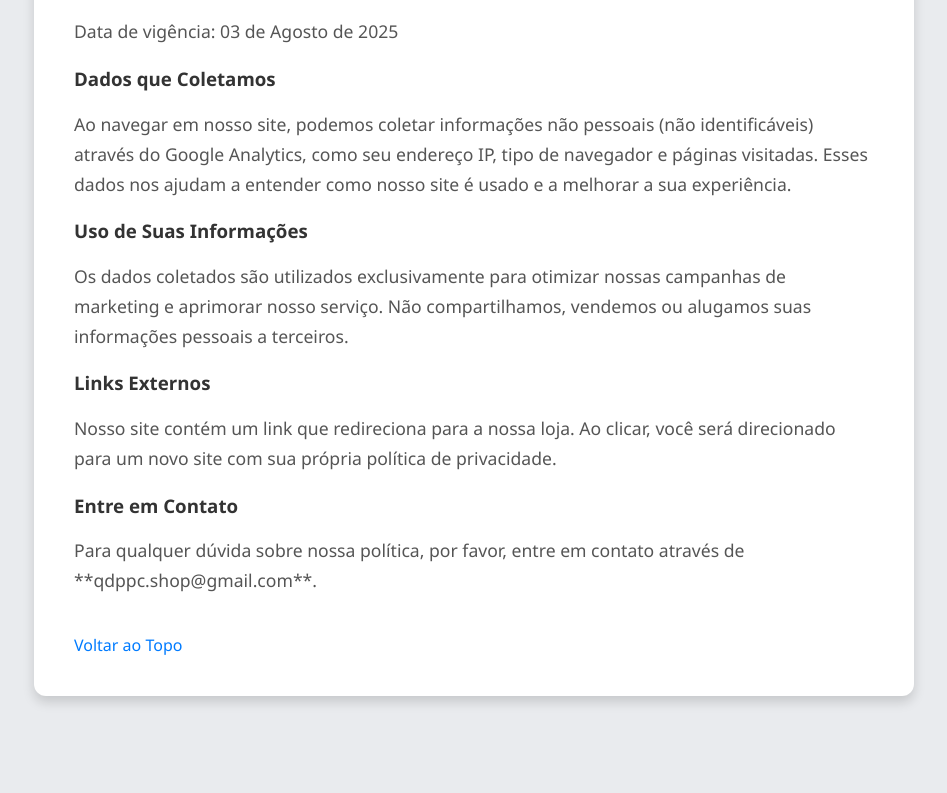
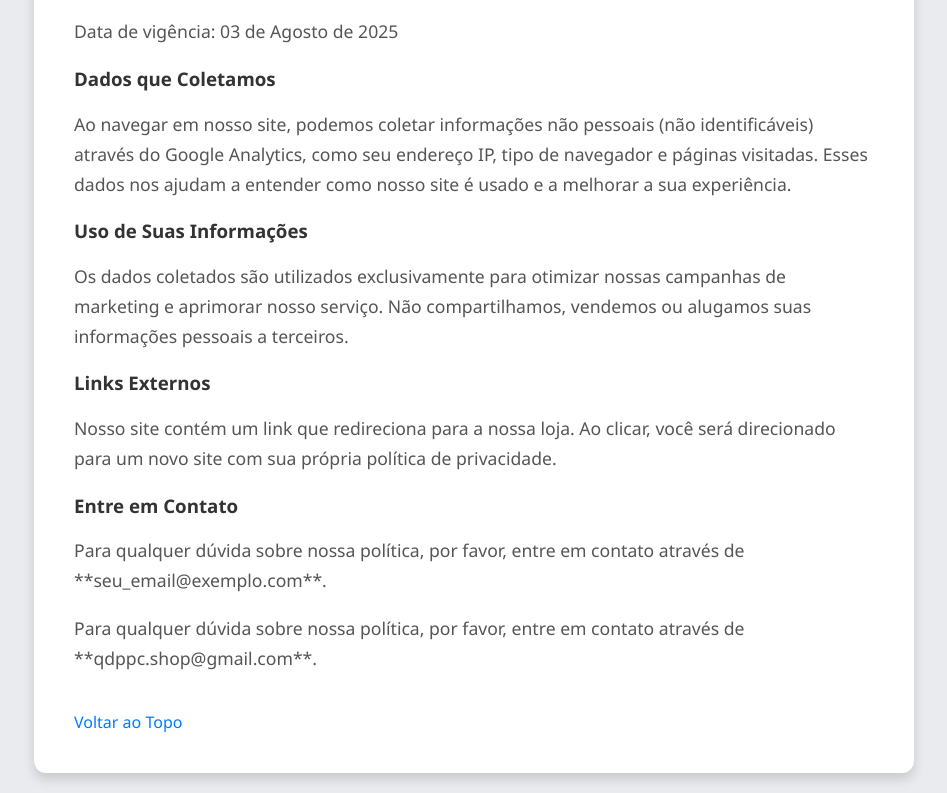
Before and after one commit to cwucv/redirect-landing, a plain HTML site: page index.html in a window 1280 px wide. Shown: the part 1011-1804 px from the top of the page, without its empty margins (166-1113 px from the left). Before the commit the page ends 1727 px from the top, so only its background shows below. Drawn offline with Linux system fonts and the light colour scheme.

Commit message:
Update index.html

```diff
--- a/index.html
+++ b/index.html
@@ -122,6 +122,7 @@
         <p>Nosso site contém um link que redireciona para a nossa loja. Ao clicar, você será direcionado para um novo site com sua própria política de privacidade.</p>
 
         <h3>Entre em Contato</h3>
+        <p>Para qualquer dúvida sobre nossa política, por favor, entre em contato através de **seu_email@exemplo.com**.</p>
         <p>Para qualquer dúvida sobre nossa política, por favor, entre em contato através de **qdppc.shop@gmail.com**.</p>
 
         <a href="#" class="back-to-top">Voltar ao Topo</a>
```
